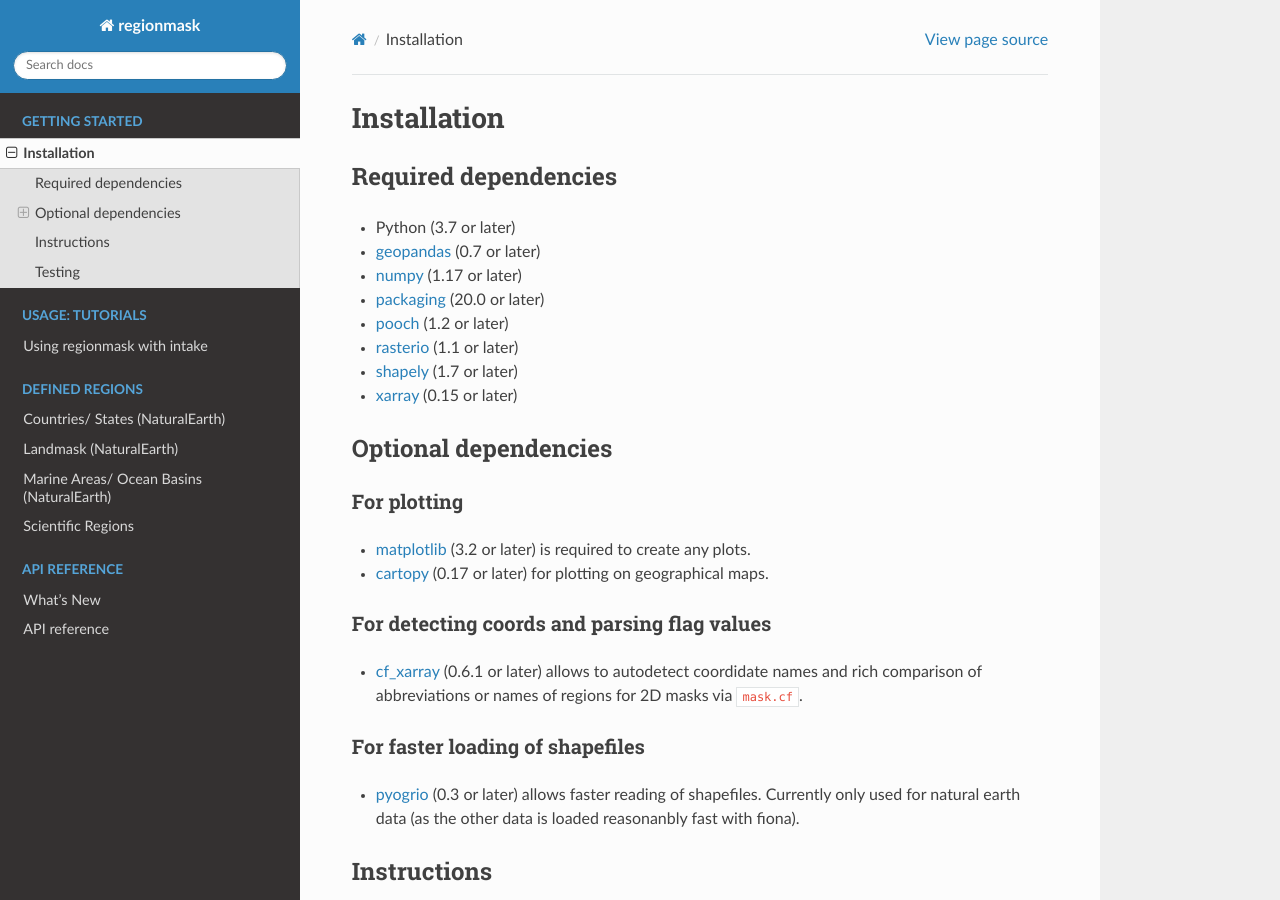
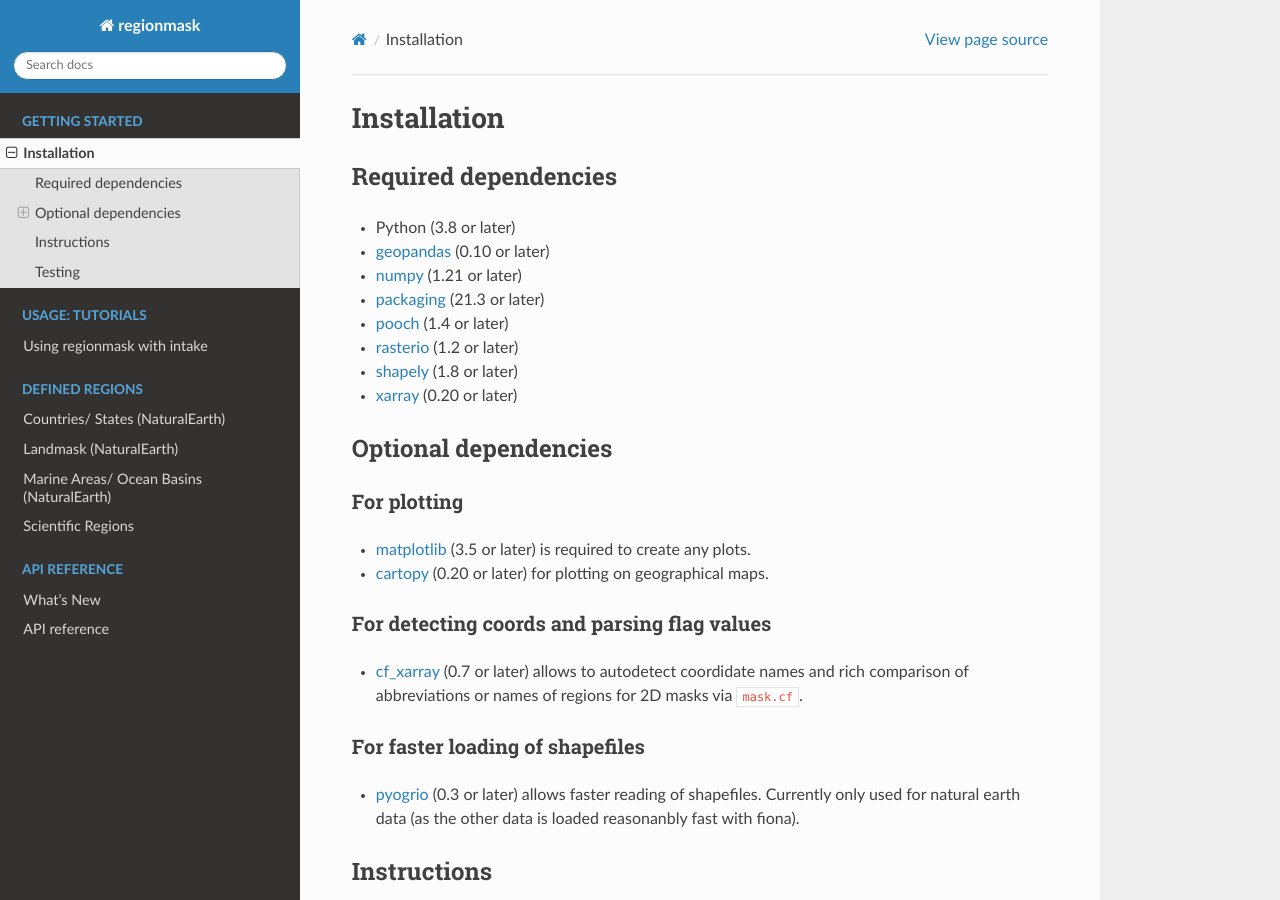
Before and after one commit to regionmask/regionmask, a Sphinx documentation site: the page built from docs/installation.rst, in a window 1280 px wide and 900 px high. Built offline with Sphinx 7.4.7 and the Read the Docs theme 2.0.0, drawn with Linux system fonts in a browser that asks for light colours; pages that are not in the unit, such as notebooks, are missing from menus; the version number could not be read and is left out.

```diff
--- a/docs/installation.rst
+++ b/docs/installation.rst
@@ -4,14 +4,14 @@ Installation
 Required dependencies
 ---------------------
 
-- Python (3.7 or later)
-- `geopandas <http://geopandas.org/>`__ (0.7 or later)
-- `numpy <http://www.numpy.org/>`__ (1.17 or later)
-- `packaging <https://packaging.pypa.io/en/latest/>`__ (20.0 or later)
-- `pooch <https://www.fatiando.org/pooch/latest/>`__ (1.2 or later)
-- `rasterio <https://rasterio.readthedocs.io/>`__ (1.1 or later)
-- `shapely <http://toblerity.org/shapely/>`__ (1.7 or later)
-- `xarray <http://xarray.pydata.org/>`__ (0.15 or later)
+- Python (3.8 or later)
+- `geopandas <http://geopandas.org/>`__ (0.10 or later)
+- `numpy <http://www.numpy.org/>`__ (1.21 or later)
+- `packaging <https://packaging.pypa.io/en/latest/>`__ (21.3 or later)
+- `pooch <https://www.fatiando.org/pooch/latest/>`__ (1.4 or later)
+- `rasterio <https://rasterio.readthedocs.io/>`__ (1.2 or later)
+- `shapely <http://toblerity.org/shapely/>`__ (1.8 or later)
+- `xarray <http://xarray.pydata.org/>`__ (0.20 or later)
 
 Optional dependencies
 ---------------------
@@ -19,14 +19,14 @@ Optional dependencies
 For plotting
 ~~~~~~~~~~~~
 
-- `matplotlib <http://matplotlib.org/>`__ (3.2 or later) is required to create any plots.
-- `cartopy <http://scitools.org.uk/cartopy/>`__ (0.17 or later) for plotting on
+- `matplotlib <http://matplotlib.org/>`__ (3.5 or later) is required to create any plots.
+- `cartopy <http://scitools.org.uk/cartopy/>`__ (0.20 or later) for plotting on
   geographical maps.
 
 For detecting coords and parsing flag values
 ~~~~~~~~~~~~~~~~~~~~~~~~~~~~~~~~~~~~~~~~~~~~
 
-- `cf_xarray <https://cf-xarray.readthedocs.io/en/latest/>`__ (0.6.1 or later) allows
+- `cf_xarray <https://cf-xarray.readthedocs.io/en/latest/>`__ (0.7 or later) allows
   to autodetect coordidate names and rich comparison of abbreviations or names of regions
   for 2D masks via ``mask.cf``.
 
```
Also changed, not shown: docs/whats_new.rst (+20 -2 lines), regionmask/__init__.py (+2 -8 lines), requirements.txt (+6 -6 lines), setup.cfg (+7 -9 lines), docs/notebooks/detect_coords.ipynb, 9 other files.
